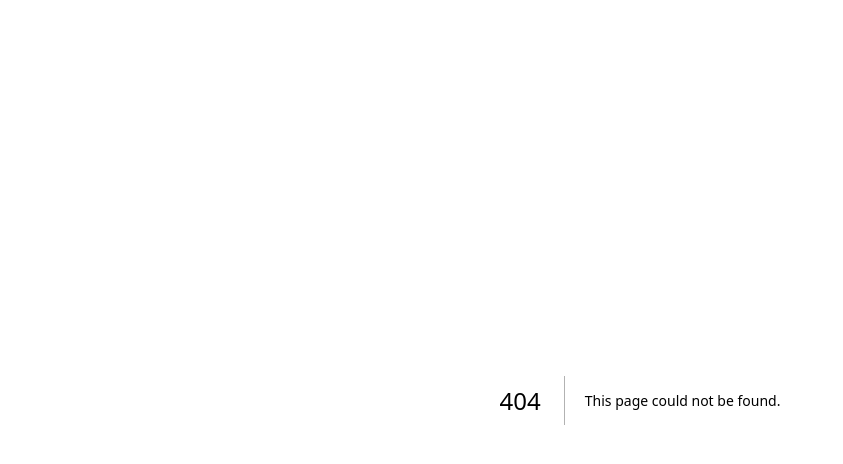
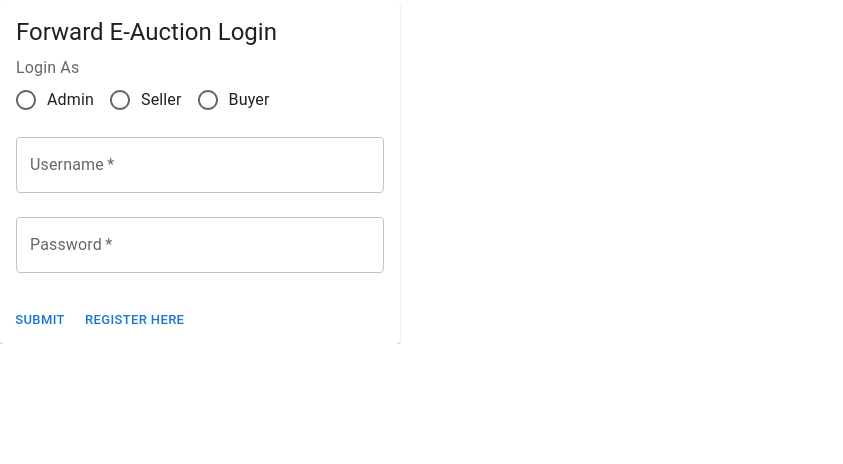
Before and after one commit to dipan313/Forward-E-Auction-System, a Next.js app in the folder frontend/: page /login in a window 1280 px wide. Before the commit this address had no page. Shown: the top 464 px of the page, without its empty margins (0-843 px from the left). Built offline with nearby package versions, Linux system fonts and the light colour scheme.

Commit message:
Added frontend pages and dashboard structure

```diff
--- /dev/null
+++ b/frontend/src/pages/login.jsx
@@ -0,0 +1,163 @@
+import {
+  FormControl,
+  FormControlLabel,
+  FormLabel,
+  RadioGroup,
+  Radio,
+  TextField,
+  Card,
+  CardContent,
+  Typography,
+  CardActions,
+  Button
+} from "@mui/material";
+
+import axios from "axios";
+import { useRouter } from "next/router";
+import React from "react";
+
+export default function Login() {
+
+  const router = useRouter();
+
+  const log = (e) => {
+
+    e.preventDefault();
+
+    const username = e.target.username.value;
+    const password = e.target.password.value;
+    const role = e.target.role.value;
+
+    if (!role) {
+      alert("Please select a role");
+      return;
+    }
+
+    axios
+      .post("http://127.0.0.1:8000/token/", {
+        username: username,
+        password: password
+      })
+
+      .then((response) => {
+
+        const actualRole = response.data.is_staff
+          ? "ADMIN"
+          : response.data.role;
+
+        if (actualRole !== role) {
+          alert("Please select the correct role");
+          return;
+        }
+
+        localStorage.setItem("access", response.data.access);
+        localStorage.setItem("refresh", response.data.refresh);
+        localStorage.setItem("role", actualRole);
+
+        if (actualRole === "ADMIN") {
+          router.push("/admin");
+        }
+
+        else if (actualRole === "SELLER") {
+          router.push("/seller");
+        }
+
+        else if (actualRole === "BUYER") {
+          router.push("/buyer");
+        }
+
+      })
+
+      .catch((error) => {
+        console.log(error);
+        alert(error.response?.data?.detail || "Login failed");
+      });
+  };
+
+  return (
+
+    <div>
+
+      <form onSubmit={log}>
+
+        <Card sx={{ maxWidth: 400 }}>
+
+          <CardContent>
+
+            <Typography gutterBottom variant="h5" component="div">
+              Forward E-Auction Login
+            </Typography>
+
+            <FormControl>
+
+              <FormLabel>Login As</FormLabel>
+
+              <RadioGroup row name="role">
+
+                <FormControlLabel
+                  value="ADMIN"
+                  control={<Radio />}
+                  label="Admin"
+                />
+
+                <FormControlLabel
+                  value="SELLER"
+                  control={<Radio />}
+                  label="Seller"
+                />
+
+                <FormControlLabel
+                  value="BUYER"
+                  control={<Radio />}
+                  label="Buyer"
+                />
+
+              </RadioGroup>
+
+            </FormControl>
+
+            <TextField
+              id="username"
+              label="Username"
+              variant="outlined"
+              name="username"
+              fullWidth
+              margin="normal"
+              required
+            />
+
+            <TextField
+              id="password"
+              label="Password"
+              variant="outlined"
+              name="password"
+              type="password"
+              fullWidth
+              margin="normal"
+              required
+            />
+
+          </CardContent>
+
+          <CardActions>
+
+            <Button size="small" type="submit">
+              Submit
+            </Button>
+
+            <Button
+              size="small"
+              onClick={() => router.push("/register")}
+            >
+              Register Here
+            </Button>
+
+          </CardActions>
+
+        </Card>
+
+      </form>
+
+    </div>
+  );
+}
```
Also changed, not shown: frontend/src/pages/admin/index.jsx (added, +12 -0 lines), frontend/src/pages/buyer/index.jsx (added, +12 -0 lines), frontend/src/pages/home.jsx (added, +10 -0 lines), frontend/src/pages/register.jsx (added, +10 -0 lines), frontend/src/pages/seller/index.jsx (added, +12 -0 lines), frontend/src/pages/auctiondetails.jsx (added), frontend/src/pages/lotdetails.jsx (added).
